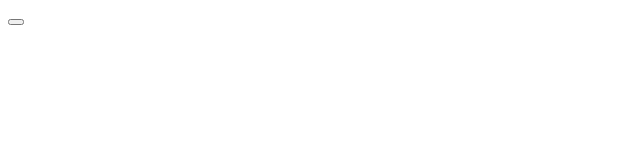
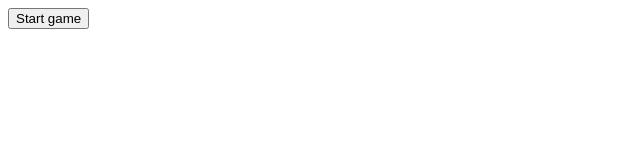
Before and after one commit to cril1n/snake_HTML, a plain HTML site: page index.html in a window 1280 px wide. Shown: the whole page, without its empty margins (0-640 px from the left). Drawn offline with Linux system fonts and the light colour scheme.

Commit message:
Update index.html

```diff
--- a/index.html
+++ b/index.html
@@ -6,6 +6,6 @@
     <title>Document</title>
 </head>
 <body>
-    <button onclick="window.location.href = 'game.html'"></button>
+    <button onclick="window.location.href = 'game.html'">Start game</button>
 </body>
 </html>
```
